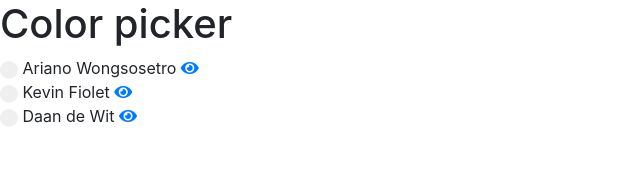
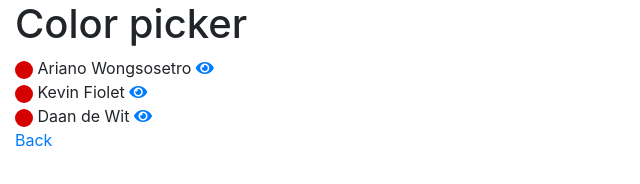
Before and after one commit to danchou-san/features-dev, a plain HTML site: page color-picker.html in a window 1280 px wide. Shown: the whole page, without its empty margins (0-640 px from the left). Drawn offline with nearby package versions, Linux system fonts and the light colour scheme.

Commit message:
Added code

```diff
--- a/color-picker.html
+++ b/color-picker.html
@@ -15,22 +15,26 @@
   </head>
 
   <body>
+    <div class="container-fluid">
       <h1>Color picker</h1>
 
-    <button type="button" data-toggle="popover" data-trigger="focus" class="btn btn-default" style="background-color:; border-radius:500px;" value=""></button>
+      <button id="button1" type="button" data-toggle="popover" class="btn btn-default" style="background-color:#D50000; border-radius:500px;" value=""></button>
       <span> Ariano Wongsosetro</span>
       <a href="https://google.com" class="fa fa-eye"></a>
       <br>
 
-    <button type="button" data-toggle="popover" class="btn btn-default" style="background-color:; border-radius:500px;" value=""></button>
+      <button id="button2" type="button" data-toggle="popover" class="btn btn-default" style="background-color:#D50000; border-radius:500px;" value=""></button>
       <span> Kevin Fiolet</span>
       <a href="https://google.com" class="fa fa-eye"></a>
       <br>
 
-    <button type="button" data-toggle="popover" class="btn btn-default" style="background-color:; border-radius:500px;" value=""></button>
+      <button id="button3" type="button" data-toggle="popover" class="btn btn-default" style="background-color:#D50000; border-radius:500px;" value=""></button>
       <span> Daan de Wit</span>
       <a href="https://google.com" class="fa fa-eye"></a>
       <br>
+
+      <a href="index.html">Back</a>
+    </div>
 
     <script>
       $(document).ready(function(){
```
Also changed, not shown: index.html (+3 -0 lines). Lines whose indentation alone changed are shown as unchanged.
